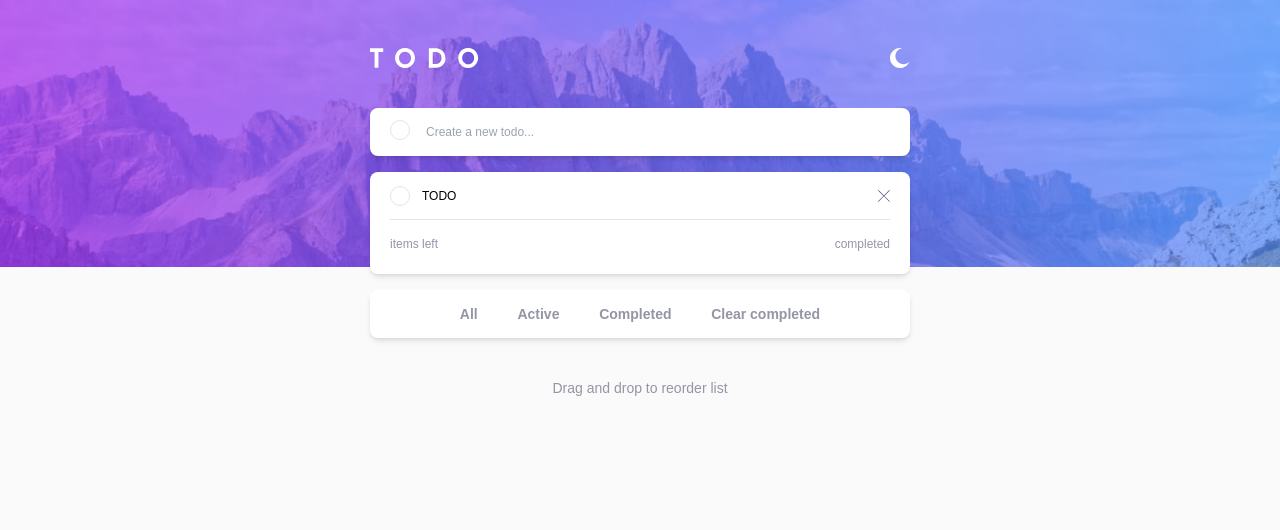
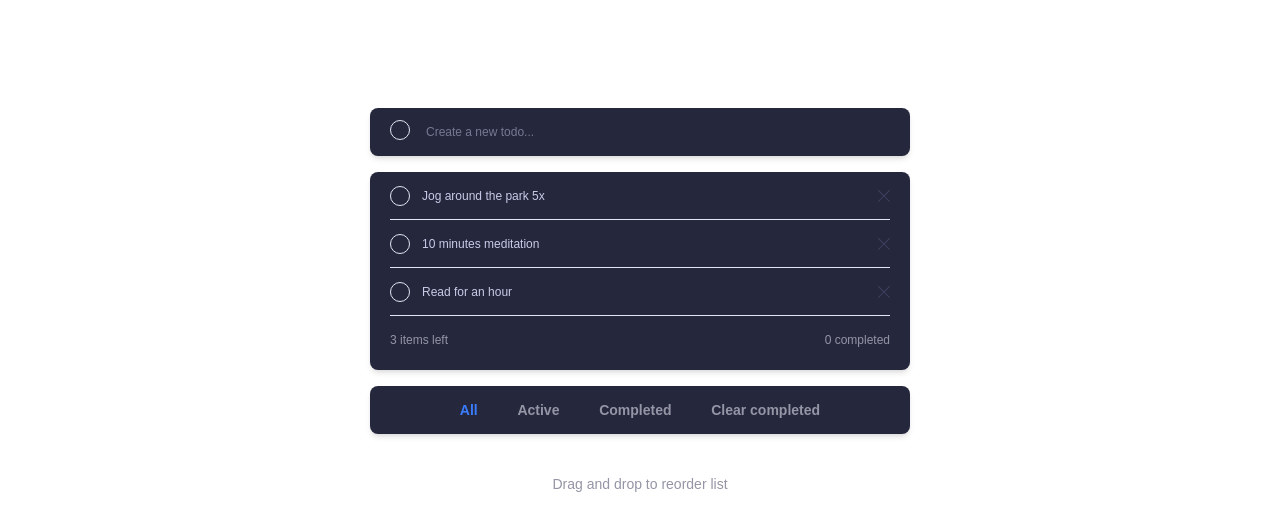
Before and after one commit to EkaAbashidze/todo-app-vue, a Vue app: page / in a window 1280 px wide. Both pictures are taken after a click on the picture 900 px from the left and 58 px from the top of the page. Shown: the top 530 px of the page. Built offline with nearby package versions, Linux system fonts and the light colour scheme.

Commit message:
refactor: get back the whole code after making a tutorial

```diff
--- a/src/components/TodoItem.vue
+++ b/src/components/TodoItem.vue
@@ -1,28 +1,74 @@
 <template>
   <div
+    draggable="true"
+    @dragstart="handleDragStart"
+    @dragover="handleDragOver"
+    @dragend="handleDragEnd"
+    :class="{ 'border-b-[#4D5067]': dark }"
     class="border-b border-b-[#E3E4F1] h-12 flex items-center gap-x-3 justify-between cursor-pointer"
   >
     <div class="flex items-center gap-x-3">
-      <button class="relative cursor-pointer">
+      <button class="relative cursor-pointer" @click="toggleActive">
         <div
+          :class="{
+            'bg-gradient-to-br from-[#55DDFF] to-[#C058F3]': !item.active,
+            'border-[#4D5067]': dark,
+          }"
           class="w-[20px] h-[20px] border border-[#E3E4F1] rounded-full"
         ></div>
         <img
+          v-if="!item.active"
           src="../assets/icons/icon-check.svg"
           alt=""
           class="absolute left-[4.5px] top-[6px]"
         />
       </button>
-      <p class="font-normal text-xs">TODO</p>
+      <p
+        :class="{
+          'text-[#494C6B]': item.active,
+          'text-[#D1D2DA]  line-through': !item.active,
+          'text-[#C8CBE7]': dark,
+          'text-[#4D5067]': dark && !item.active,
+        }"
+        class="font-normal text-xs"
+      >
+        {{ item.text }}
+      </p>
     </div>
     <img
       src="../assets/icons/icon-cross.svg"
       alt=""
       class="w-3 h-3 cursor-pointer"
+      @click="$emit('remove-item')"
     />
   </div>
 </template>
 
 <script>
-export default {};
+export default {
+  props: {
+    item: {
+      type: Object,
+      required: true,
+    },
+    dark: {
+      type: Boolean,
+      required: true,
+    },
+  },
+  methods: {
+    toggleActive() {
+      this.$emit("toggle-active", !this.item.active);
+    },
+    handleDragStart(event) {
+      this.$emit("dragstart", this.item, this.index);
+    },
+    handleDragOver(event) {
+      this.$emit("dragover", this.index);
+    },
+    handleDragEnd() {
+      this.$emit("dragend");
+    },
+  },
+};
 </script>
--- a/src/components/TodoList.vue
+++ b/src/components/TodoList.vue
@@ -1,6 +1,10 @@
 <template>
   <div
-    class="h-screen bg-no-repeat bg-contain flex flex-col items-center bg-[#FAFAFA] bg-mobile-light sm:bg-desktop-light"
+    :zclass="{
+      'bg-[#FAFAFA] bg-mobile-light sm:bg-desktop-light': !isDarkMode,
+      'bg-[#171823] bg-mobile-dark sm:bg-desktop-dark': isDarkMode,
+    }"
+    class="h-screen bg-no-repeat bg-contain flex flex-col items-center"
   >
     <div
       class="flex justify-between pt-12 px-6 w-full sm:max-w-[540px] sm:px-0"
@@ -11,49 +15,111 @@
         class="max-w-[109px] max-h-[20px]"
       />
       <img
+        v-if="!isDarkMode"
         src="../assets/icons/icon-moon.svg"
         alt=""
         class="max-w-[20px] max-h-[20px] cursor-pointer"
+        @click="toggleDarkMode"
+      />
+      <img
+        v-if="isDarkMode"
+        src="../assets/icons/icon-sun.svg"
+        alt=""
+        class="max-w-[20px] max-h-[20px] cursor-pointer"
+        @click="toggleDarkMode"
       />
     </div>
 
     <div class="mt-10 mx-6 relative">
       <div
+        :class="{ 'border-[#4D5067]': isDarkMode }"
         class="w-[20px] h-[20px] border border-[#E3E4F1] absolute top-[12px] left-5 rounded-full"
       ></div>
 
       <input
         type="text"
         placeholder="Create a new todo..."
-        class="w-[327px] sm:w-[540px] h-12 rounded-lg shadow-md px-14 text-xs focus:outline-none bg-white"
+        :class="{
+          'bg-[#25273D] text-[#C8CBE7] placeholder:text-[#767992]': isDarkMode,
+          'bg-white': !isDarkMode,
+        }"
+        class="w-[327px] sm:w-[540px] h-12 rounded-lg shadow-md px-14 text-xs focus:outline-none"
+        v-model="newItem"
+        @keyup.enter="addItem"
       />
     </div>
 
-    <div class="px-5 mt-4 rounded-lg shadow-md w-[327px] sm:w-[540px] bg-white">
-      <div>
-        <todo-item></todo-item>
+    <div
+      :class="{
+        'bg-[#25273D] text-[#C8CBE7]': isDarkMode,
+        'bg-white': !isDarkMode,
+      }"
+      class="px-5 mt-4 rounded-lg shadow-md w-[327px] sm:w-[540px]"
+    >
+      <div
+        v-for="(item, index) in filterList"
+        :key="index"
+        @dragstart="handleDragStart(item, index)"
+        @dragover="handleDragOver(index)"
+        @dragend="handleDragEnd"
+      >
+        <todo-item
+          :item="item"
+          :active="item.active"
+          :dark="isDarkMode"
+          @remove-item="removeItem(index)"
+          @toggle-active="toggleActive(index)"
+          :class="{
+            dragging: draggingIndex === index,
+            'drag-over': dragOverIndex === index,
+          }"
+        ></todo-item>
       </div>
 
       <div
+        :class="{ 'text-[#5B5E7E]': isDarkMode }"
         class="flex justify-between pt-4 pb-[22px] font-normal text-[#9495A5] text-xs"
       >
-        <p>items left</p>
-        <p>completed</p>
+        <p>{{ activeCount }} items left</p>
+        <p>{{ inactiveCount }} completed</p>
       </div>
     </div>
 
     <div
-      class="w-[327px] sm:w-[540px] h-12 rounded-lg shadow-md mt-4 mx-6 flex justify-around items-center font-bold text-[#9495A5] text-sm px-[70px] bg-white"
+      :class="{
+        'bg-[#25273D] text-[#5B5E7E]': isDarkMode,
+        'bg-white': !isDarkMode,
+      }"
+      class="w-[327px] sm:w-[540px] h-12 rounded-lg shadow-md mt-4 mx-6 flex justify-around items-center font-bold text-[#9495A5] text-sm px-[70px]"
     >
-      <button class="cursor-pointer">All</button>
-      <button class="cursor-pointer">Active</button>
-      <button class="cursor-pointer">Completed</button>
+      <button
+        @click="modifyList('All')"
+        :class="{ 'text-[#3A7CFD]': listType === 'All' }"
+        class="cursor-pointer"
+      >
+        All
+      </button>
+      <button
+        @click="modifyList('Active')"
+        :class="{ 'text-[#3A7CFD]': listType === 'Active' }"
+        class="cursor-pointer"
+      >
+        Active
+      </button>
+      <button
+        @click="modifyList('Completed')"
+        :class="{ 'text-[#3A7CFD]': listType === 'Completed' }"
+        class="cursor-pointer"
+      >
+        Completed
+      </button>
       <button class="hidden sm:block" @click="clearCompleted()">
         Clear completed
       </button>
     </div>
 
     <div
+      :class="{ 'text-[#5B5E7E]': isDarkMode }"
       class="mt-10 mb-10 flex justify-center font-normal text-[#9495A5] text-sm"
     >
       <p>Drag and drop to reorder list</p>
@@ -69,11 +135,82 @@ export default {
     TodoItem,
   },
   data() {
-    return {};
+    return {
+      newItem: "",
+      list: [
+        { text: "Jog around the park 5x", active: true },
+        { text: "10 minutes meditation", active: true },
+        { text: "Read for an hour", active: true },
+      ],
+      listType: "All",
+      draggingIndex: null,
+      dragOverIndex: null,
+      isDarkMode: false,
+    };
   },
-  computed: {},
-  methods: {},
+  computed: {
+    inactiveCount() {
+      return this.list.filter((item) => !item.active).length;
+    },
+    activeCount() {
+      return this.list.filter((item) => item.active).length;
+    },
+    filterList() {
+      if (this.listType === "Active") {
+        return this.list.filter((item) => item.active);
+      } else if (this.listType === "Completed") {
+        return this.list.filter((item) => !item.active);
+      } else {
+        return this.list;
+      }
+    },
+  },
+  methods: {
+    addItem() {
+      this.list.unshift({ text: this.newItem, active: true });
+      this.newItem = "";
+    },
+    removeItem(index) {
+      this.list.splice(index, 1);
+    },
+    toggleActive(index) {
+      this.list[index].active = !this.list[index].active;
+    },
+    modifyList(type) {
+      this.listType = type;
+      console.log(this.listType);
+    },
+    handleDragStart(item, index) {
+      this.draggingIndex = index;
+    },
+    handleDragOver(index) {
+      this.dragOverIndex = index;
+    },
+    handleDragEnd() {
+      if (this.draggingIndex !== null && this.dragOverIndex !== null) {
+        const draggedItem = this.list.splice(this.draggingIndex, 1)[0];
+        this.list.splice(this.dragOverIndex, 0, draggedItem);
+      }
+      this.draggingIndex = null;
+      this.dragOverIndex = null;
+    },
+    toggleDarkMode() {
+      this.isDarkMode = !this.isDarkMode;
+    },
+    clearCompleted() {
+      this.list = this.list.filter((item) => item.active);
+    },
+  },
 };
 </script>
 
-<style></style>
+<style>
+.dragging {
+  opacity: 0.2;
+}
+
+.drag-over {
+  border-top: 1px dashed #3a7cfd;
+  border-bottom: 1px dashed #3a7cfd;
+}
+</style>
```
